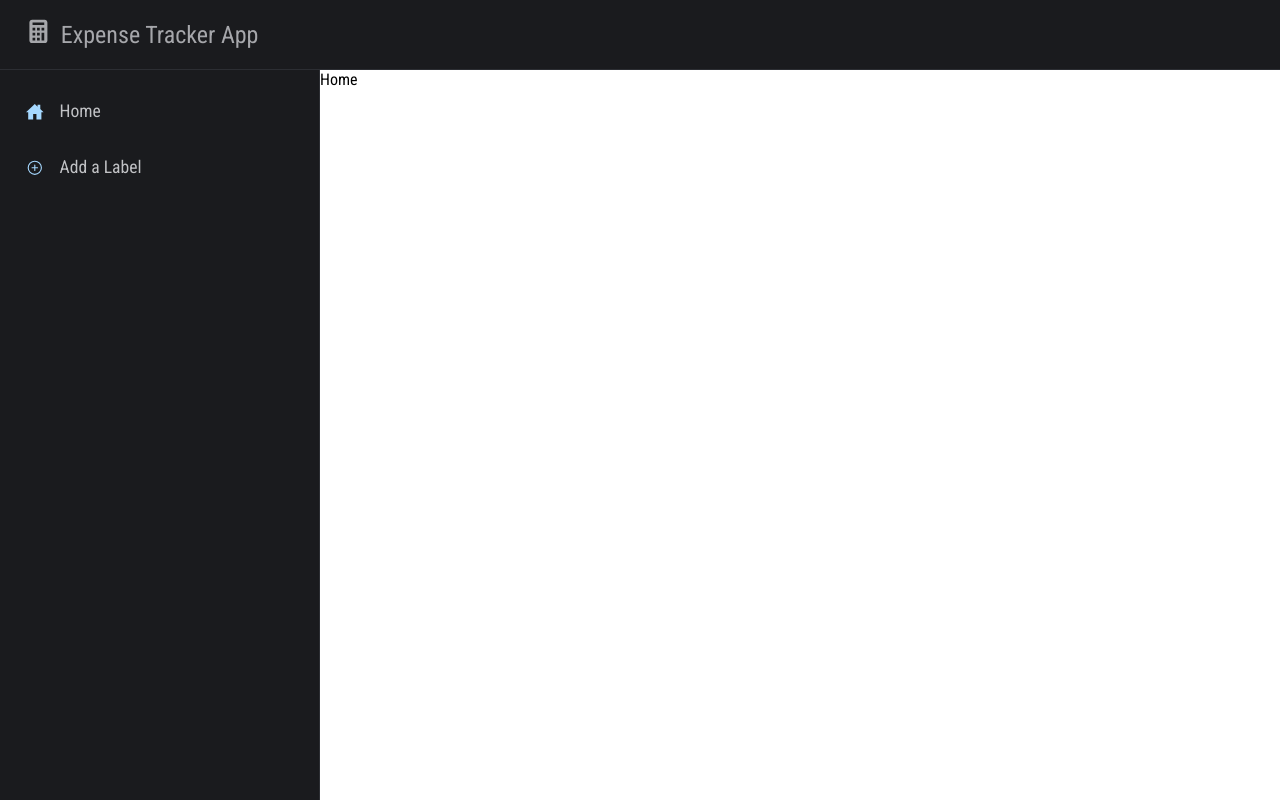
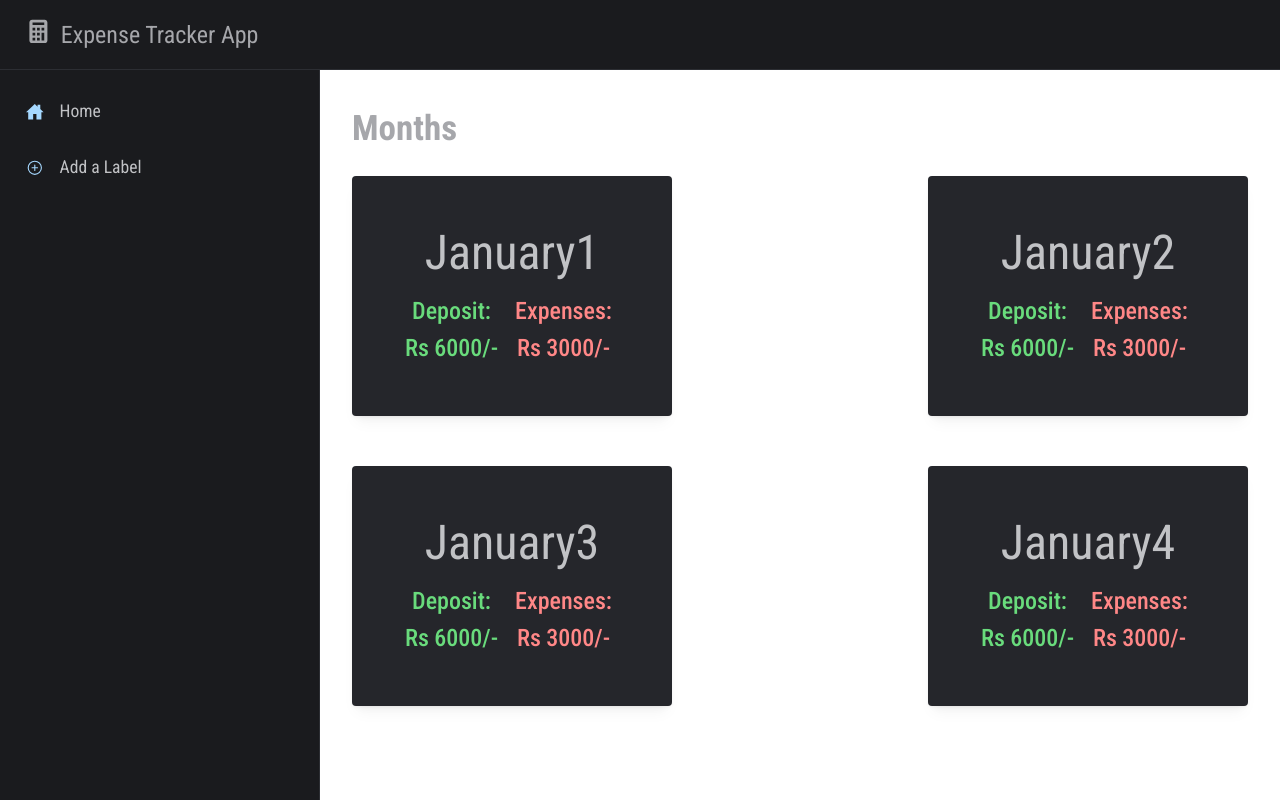
Before and after one commit to ShivaBhattarai404/test, a React (Create React App) app: page / in a window 1280 px wide. Built offline with nearby package versions, Linux system fonts and the light colour scheme.

Commit message:
Add Home Component to Home Page

```diff
--- a/src/Pages/Home.jsx
+++ b/src/Pages/Home.jsx
@@ -1,8 +1,9 @@
 import React from 'react'
+import HomeComponent from "../Components/Home/Home";
 
 const Home = () => {
   return (
-    <div>Home</div>
+    <HomeComponent />
   )
 }
 
```
